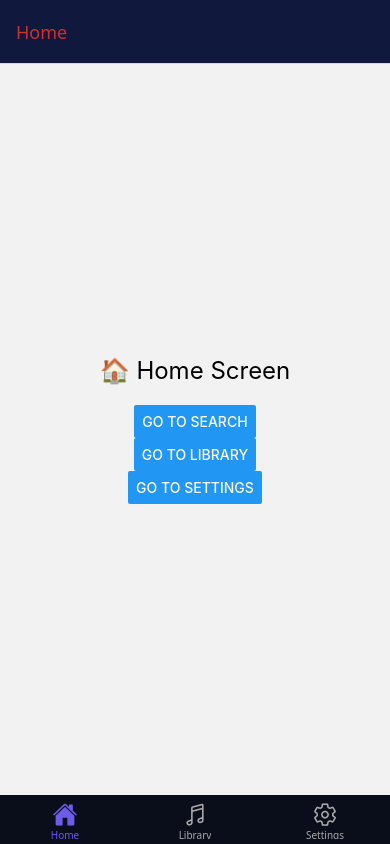
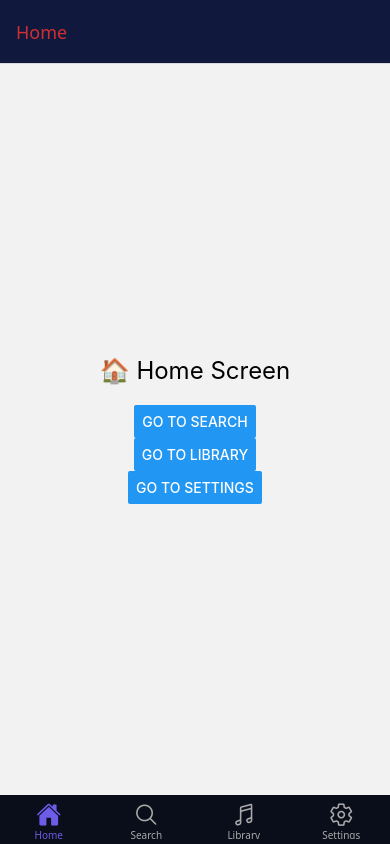
Before and after one commit to supunyasanthaofficial/electra, a React Native app: screen /Home in a window 390 px wide. Built offline with nearby package versions, Linux system fonts and the light colour scheme.

Commit message:
uncomment search screen

```diff
--- a/navigation/TabNavigator.js
+++ b/navigation/TabNavigator.js
@@ -53,7 +53,7 @@ const TabNavigator = () => {
       })}
     >
       <Tab.Screen name="Home" component={HomeScreen} />
-      {/* <Tab.Screen name="Search" component={SearchScreen} /> */}
+      <Tab.Screen name="Search" component={SearchScreen} />
       <Tab.Screen name="Library" component={LibraryScreen} />
       <Tab.Screen name="Settings" component={SettingScreen} />
     </Tab.Navigator>
```
